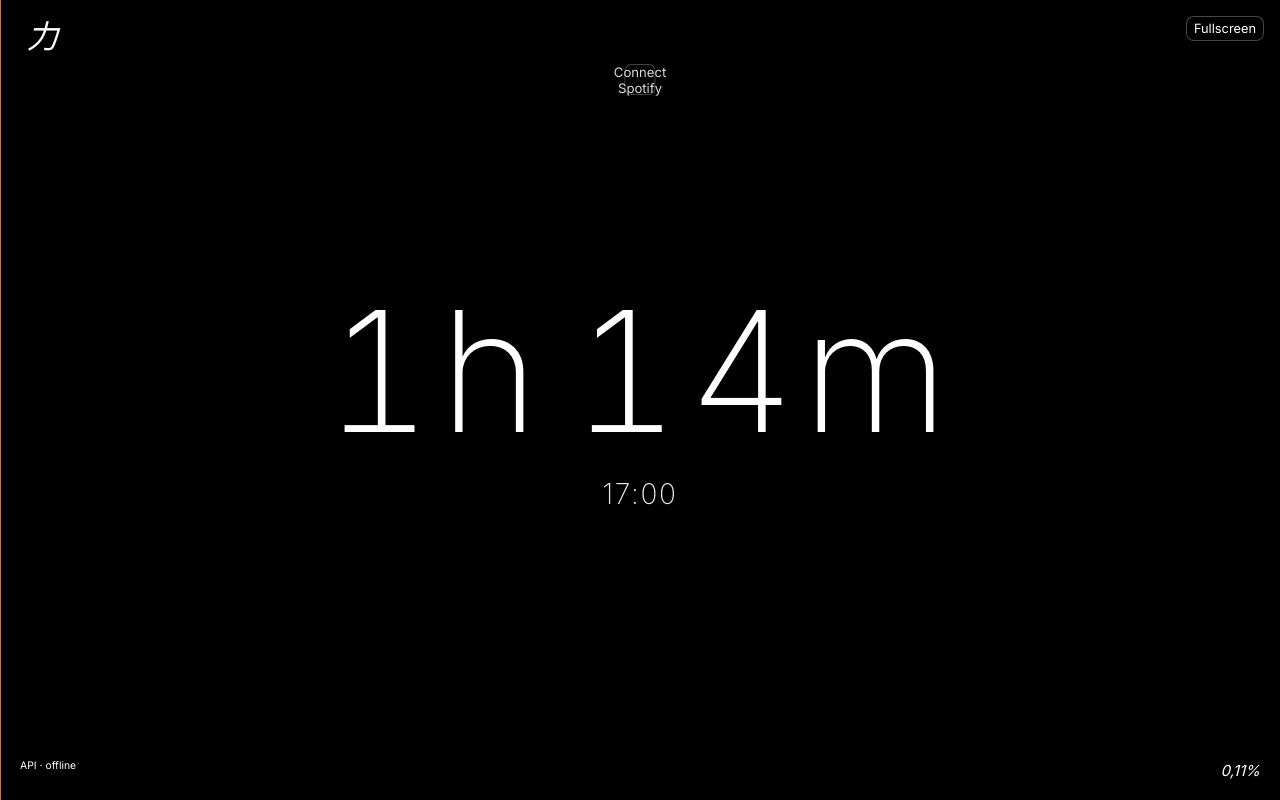
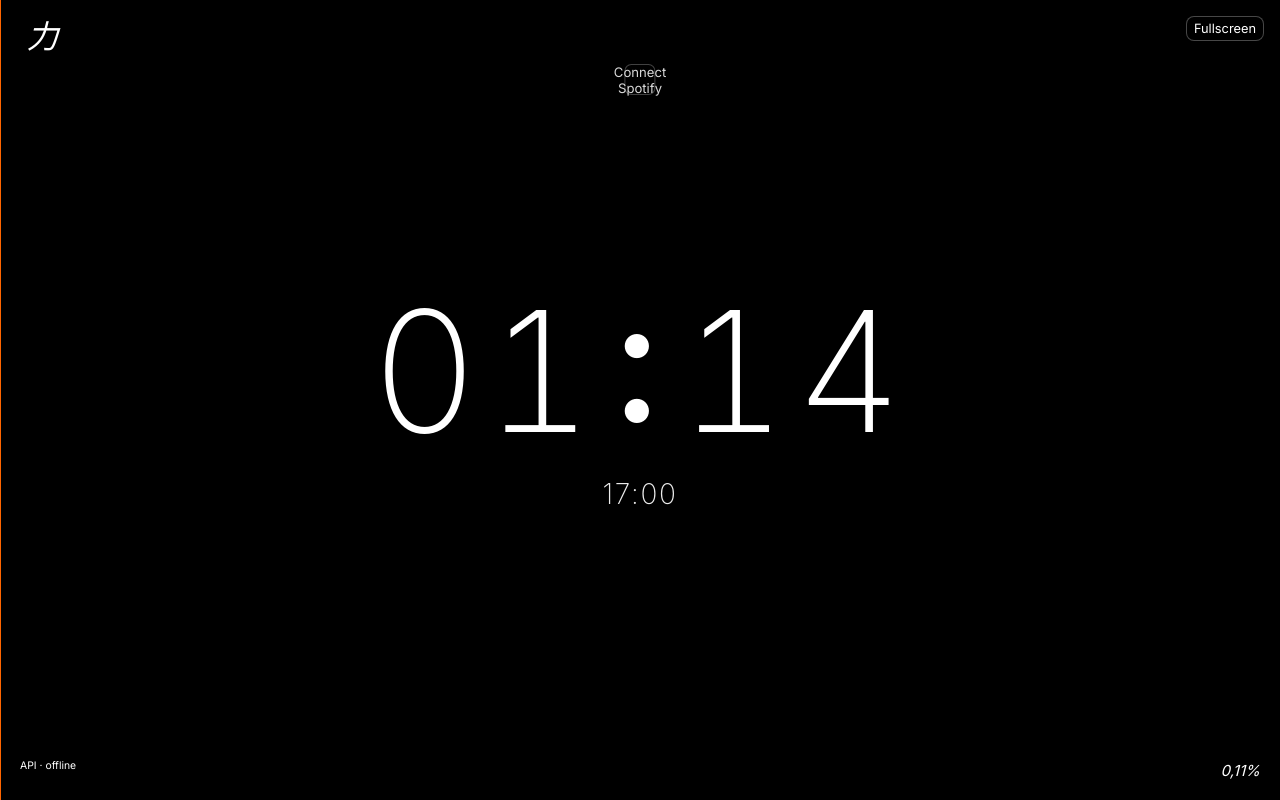
Before and after one commit to anes-quick/Custom-Countdown, a plain HTML site: page index.html in a window 1280 px wide. Drawn offline with Linux system fonts and the light colour scheme; no server answers.

Commit message:
Snapshot: current countdown UI state (save point for revert).
Co-authored-by: Cursor <cursoragent@cursor.com>

```diff
--- a/index.html
+++ b/index.html
@@ -512,7 +512,7 @@
         </div>
         <span class="track hidden" id="spotifyTrack">Not connected</span>
       </div>
-      <div class="remain" id="remain" aria-live="polite">0</div>
+      <div class="remain" id="remain" aria-live="polite">00:00:00</div>
       <div class="goal-wrap">
         <div class="goal" id="goal" role="button" tabindex="0" title="Double-click to edit goal time">--:--</div>
       </div>
@@ -633,27 +633,13 @@
     const spotifyTrack = document.getElementById('spotifyTrack');
     const todoEl = document.getElementById('todo');
 
-    /** Device timezone (all countdown math already runs in the browser — nothing from the server sets the clock). */
-    function getUserTimeZone() {
-      try {
-        return Intl.DateTimeFormat().resolvedOptions().timeZone || '';
-      } catch {
-        return '';
-      }
-    }
-
-    /** Duration left — shown as `23h 17m` so it is not mistaken for clock time. */
     function formatRemain(ms) {
       const s = Math.max(0, Math.floor(ms / 1000));
       const h = Math.floor(s / 3600);
       const m = Math.floor((s % 3600) / 60);
-      if (h > 0) {
-        return `${h}h<span class="sep"> </span>${String(m).padStart(2, '0')}m`;
-      }
-      if (m > 0) {
-        return `${m}m`;
-      }
-      return '0';
+      const hh = String(h).padStart(2, '0');
+      const mm = String(m).padStart(2, '0');
+      return `${hh}<span class="sep">:</span>${mm}`;
     }
 
     function formatPct(p) {
@@ -666,10 +652,7 @@
 
     function formatGoalTime(ts) {
       const d = new Date(ts);
-      const tz = getUserTimeZone();
-      const opts = { hour: '2-digit', minute: '2-digit', hour12: false };
-      if (tz) opts.timeZone = tz;
-      return d.toLocaleTimeString(undefined, opts);
+      return d.toLocaleTimeString(undefined, { hour: '2-digit', minute: '2-digit', hour12: false });
     }
 
     function parseTimeToEndMs(text) {
@@ -698,19 +681,9 @@
 
       const left = Math.max(0, endMs - now);
       elRemain.innerHTML = formatRemain(left);
-      const sLeft = Math.max(0, Math.floor(left / 1000));
-      const hLeft = Math.floor(sLeft / 3600);
-      const mLeft = Math.floor((sLeft % 3600) / 60);
-      elRemain.title =
-        hLeft > 0
-          ? `Time remaining: ${hLeft}h ${mLeft}m (your device time)`
-          : mLeft > 0
-            ? `Time remaining: ${mLeft} minutes (your device time)`
-            : 'Countdown finished';
       elBar.style.width = progress + '%';
       elPct.textContent = formatPct(progress);
       elGoal.textContent = formatGoalTime(endMs);
-      elGoal.title = `Goal time (${getUserTimeZone() || 'local'})`;
     }
 
     let goalEdit = null;
```
